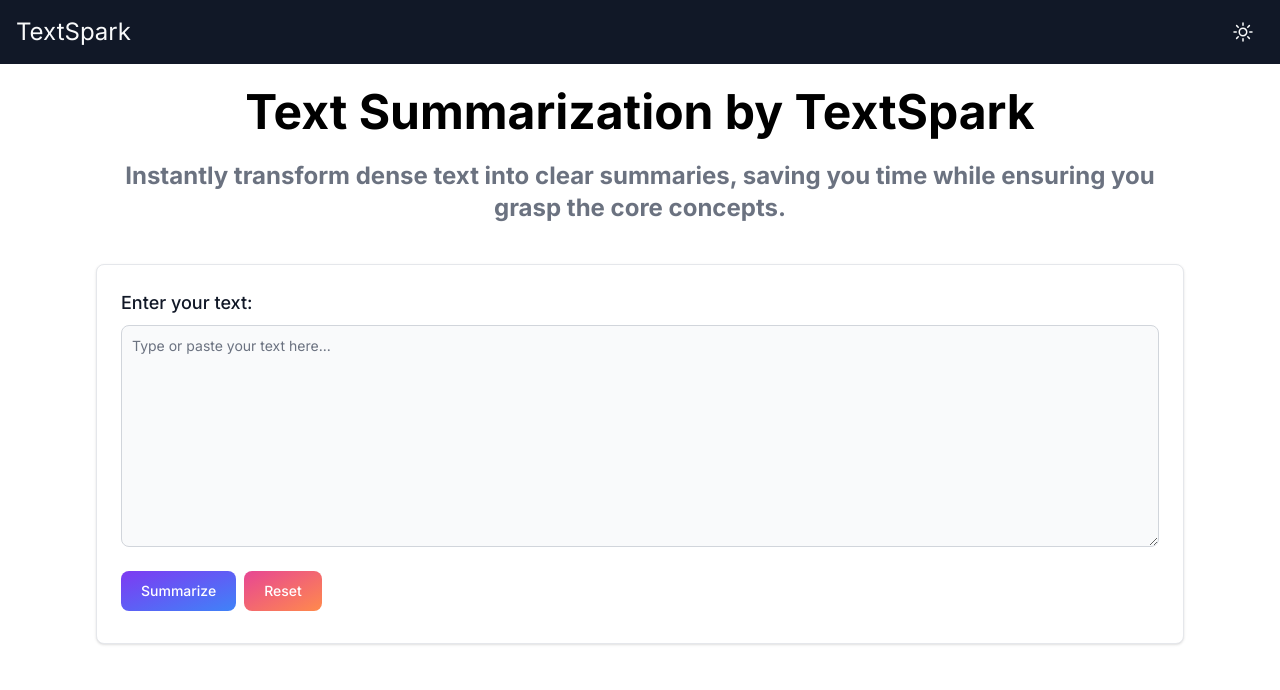
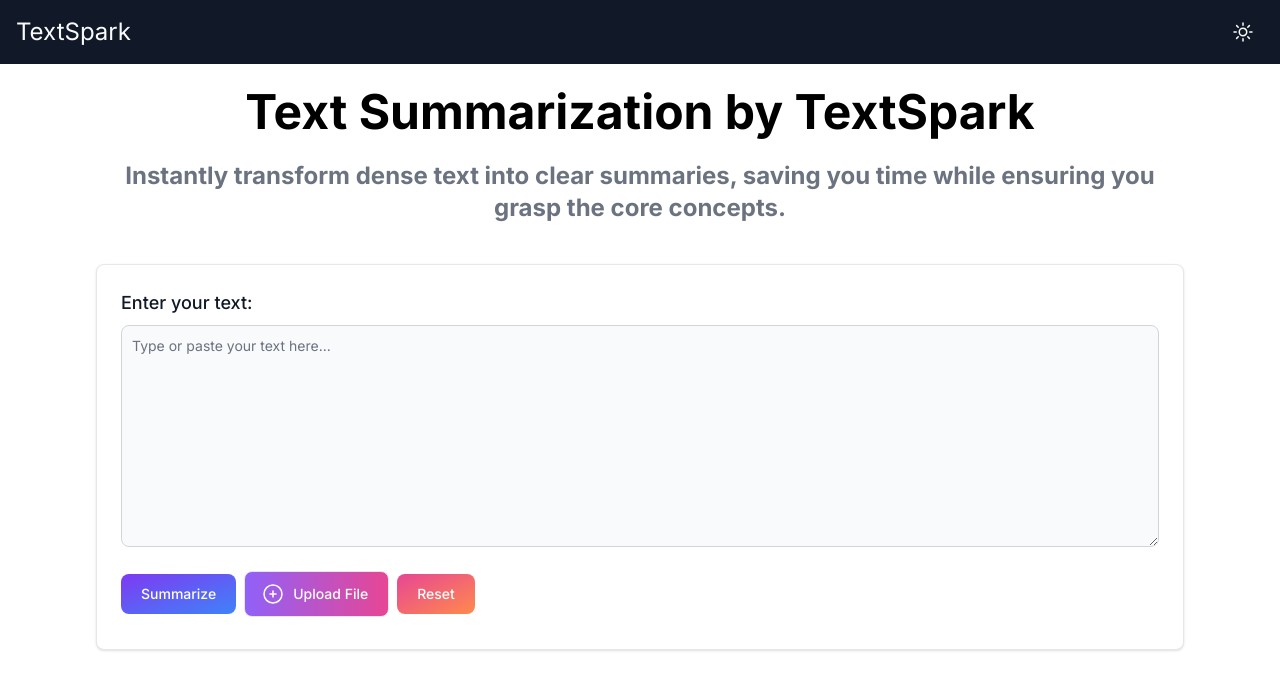
Before and after one commit to Priyanshu9898/Text-Summarization, a Next.js app in the folder frontend/: page / in a window 1280 px wide. Shown: the top 690 px of the page. Built offline with nearby package versions, Linux system fonts and the light colour scheme.

Commit message:
upload text file button added

```diff
--- a/frontend/components/FormInput.tsx
+++ b/frontend/components/FormInput.tsx
@@ -1,4 +1,5 @@
 import React from "react";
+import UploadButton from "./UploadButton";
 
 const FormInput = () => {
   return (
@@ -16,13 +17,16 @@
           className="block p-2.5 w-full text-sm text-gray-900 bg-gray-50 rounded-lg border border-gray-300 focus:ring-blue-500 focus:border-blue-500 dark:bg-gray-700 dark:border-gray-600 dark:placeholder-gray-400 dark:text-white dark:focus:ring-blue-500 dark:focus:border-blue-500 resize-y scrollbar-thin scrollbar-thumb-[#718096] scrollbar-track-[#CBD5E0]"
           placeholder="Type or paste your text here..."
         ></textarea>
-        <div className="mt-6">
+        <div className="mt-6 flex  items-center justify-start">
           <button
             type="button"
             className="text-white bg-gradient-to-br from-purple-600 to-blue-500 hover:bg-gradient-to-bl focus:ring-4 focus:outline-none focus:ring-blue-300 dark:focus:ring-blue-800 font-medium rounded-lg text-sm px-5 py-2.5 text-center mr-2 mb-2"
           >
             Summarize
           </button>
+
+
+          <UploadButton />
 
           <button type="button" className="text-white bg-gradient-to-br from-pink-500 to-orange-400 hover:bg-gradient-to-bl focus:ring-4 focus:outline-none focus:ring-pink-200 dark:focus:ring-pink-800 font-medium rounded-lg text-sm px-5 py-2.5 text-center mr-2 mb-2">Reset</button>
         </div>
--- /dev/null
+++ b/frontend/components/UploadButton.tsx
@@ -0,0 +1,58 @@
+"use client";
+
+import React, { FC, useState, useRef } from "react";
+
+const UploadButton: FC = () => {
+  const [fileContent, setFileContent] = useState<string>("");
+  const fileInputRef = useRef<HTMLInputElement>(null);
+
+  const handleButtonClick = () => {
+    fileInputRef.current?.click();
+  };
+
+  const handleFileChange = (event: React.ChangeEvent<HTMLInputElement>) => {
+    const file = event.target.files?.[0];
+    if (file) {
+      const reader = new FileReader();
+      reader.onload = (e) => {
+        const content = e.target?.result as string;
+        setFileContent(content);
+      };
+      reader.readAsText(file);
+    }
+  };
+
+  return (
+    <button
+      type="button"
+      onClick={handleButtonClick}
+      className="text-white bg-gradient-to-r from-purple-500 to-pink-500 hover:bg-gradient-to-l focus:ring-4 focus:outline-none focus:ring-purple-200 dark:focus:ring-purple-800 font-medium rounded-lg bg-white hover:bg-gray-100 border border-gray-200  text-sm px-5 py-2.5 text-center inline-flex items-center dark:bg-gray-800 dark:border-gray-700 dark:text-white dark:hover:bg-gray-700 mr-2 mb-2"
+    >
+      <svg
+        xmlns="http://www.w3.org/2000/svg"
+        fill="none"
+        viewBox="0 0 24 24"
+        strokeWidth={1.5}
+        stroke="currentColor"
+        className="w-6 h-6  mr-2 -ml-1"
+      >
+        <path
+          strokeLinecap="round"
+          strokeLinejoin="round"
+          d="M12 9v6m3-3H9m12 0a9 9 0 11-18 0 9 9 0 0118 0z"
+        />
+      </svg>
+      Upload File
+      <input
+        type="file"
+        ref={fileInputRef}
+        onChange={handleFileChange}
+        style={{ display: "none" }}
+        className="hidden"
+        accept=".txt"
+      />
+    </button>
+  );
+};
+
+export default UploadButton;
```
